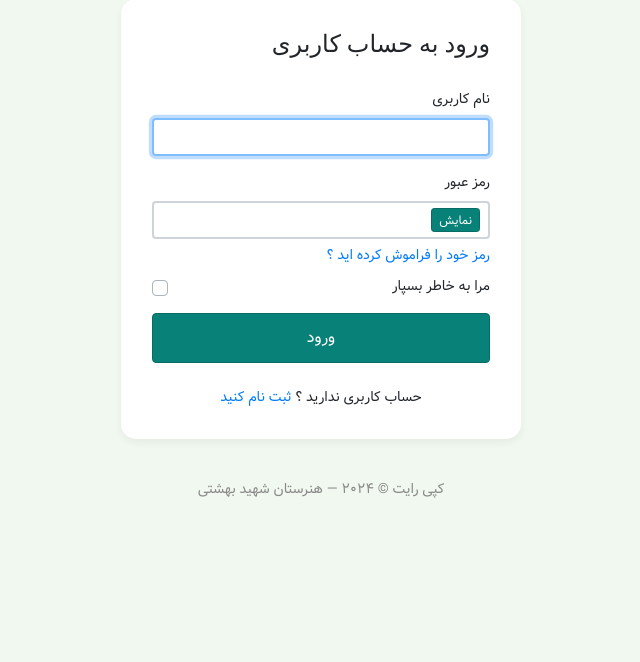
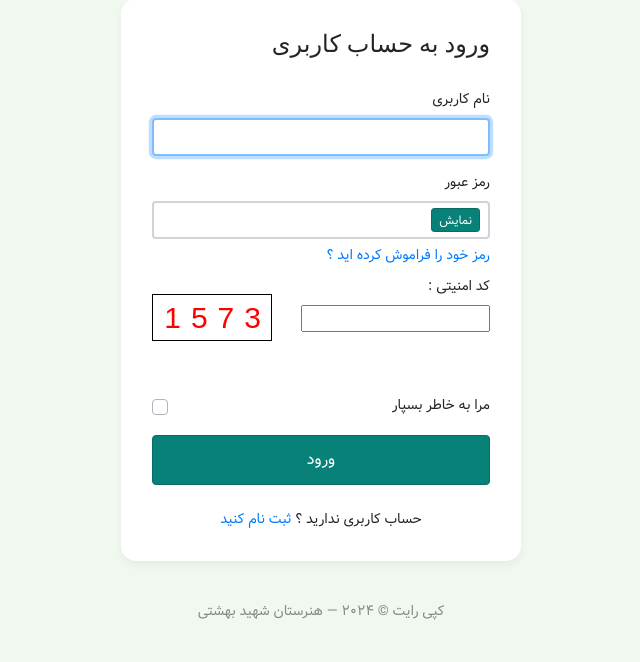
Before and after one commit to Hamid-Reza-Safari/Django-Ecommerce-project, a Django app: page /login/ in a window 1280 px wide. Shown: the part 181-843 px from the top of the page, without its empty margins (319-959 px from the left). Before the commit the page ends 679 px from the top, so only its background shows below. Run offline with Django 5.2, Linux system fonts and the light colour scheme; some libraries are stand-ins or nearby versions; some web fonts are replaced.

Commit message:
fake captcha added

```diff
--- a/store/templates/login.html
+++ b/store/templates/login.html
@@ -58,7 +58,28 @@
                     <a href="{% url 'forget' %}" class="float-right">رمز خود را فراموش کرده اید ؟</a>
                     <div class="invalid-feedback">رمز عبور الزامی است</div>
                   </div>
+                  <div class="form-group">
+                    <div class="label">
+                      <label dir="rtl" for="captcha">کد امنیتی :</label>
+                      </div>
+                      <input class="captcha-input" type="text" id="captcha" name="captcha" required dir="ltr">
 
+                      <div class="captcha-span">
+                      <span id="captchaCode"></span>
+                      </div>
+                  </div>
+                  <style>
+                    .captcha-span {
+                      color: red;
+                        font-family:  Arial, sans-serif;
+                      font-size: 30px;
+                      border: 1px black solid;
+                      width: 120px;
+                      letter-spacing: 10px;
+                      position: relative;
+                      top : -38px;
+                    }
+                  </style>
                   <div class="form-group">
                     <div class="custom-checkbox custom-control">
                       <input
@@ -74,7 +95,7 @@
                   </div>
 
                   <div class="form-group m-0">
-                    <button type="submit" class="btn btn-primary btn-block">
+                    <button id="loginButton" type="submit" class="btn btn-primary btn-block">
                       ورود
                     </button>
                   </div>
@@ -95,4 +116,36 @@
     <script src="https://cdn.jsdelivr.net/npm/popper.js@1.14.7/dist/umd/popper.min.js" integrity="sha384-UO2eT0CpHqdSJQ6hJty5KVphtPhzWj9WO1clHTMGa3JDZwrnQq4sF86dIHNDz0W1" crossorigin="anonymous"></script>
     <script src="https://cdn.jsdelivr.net/npm/bootstrap@4.3.1/dist/js/bootstrap.min.js" integrity="sha384-JjSmVgyd0p3pXB1rRibZUAYoIIy6OrQ6VrjIEaFf/nJGzIxFDsf4x0xIM+B07jRM" crossorigin="anonymous"></script>
   </body>
+  <script>
+    document.addEventListener("DOMContentLoaded", function() {
+      generateCaptcha();
+    });
+
+    // captcha generator
+    function generateCaptcha() {
+      const captchaLength = 4;
+      const characters = "0123456789";
+      let captchaCode = "";
+      for (let i = 0; i < captchaLength; i++) {
+        const randomIndex = Math.floor(Math.random() * characters.length);
+        captchaCode += characters[randomIndex];
+      }
+      document.getElementById("captchaCode").textContent = captchaCode;
+    }
+
+    // check for captcha input
+    function handleCaptchaInput() {
+      const captchaInput = document.getElementById("captcha").value;
+      const captchaCode = document.getElementById("captchaCode").textContent;
+      const loginButton = document.getElementById("loginButton");
+
+      if (captchaInput === captchaCode) {
+        loginButton.disabled = false; // Enable the login button
+      } else {
+        e.preventDefault();
+        loginButton.disabled = true; // Keep the login button disabled
+      }
+    }
+  </script>
+
 </html>
```
Also changed, not shown: db.sqlite3.
